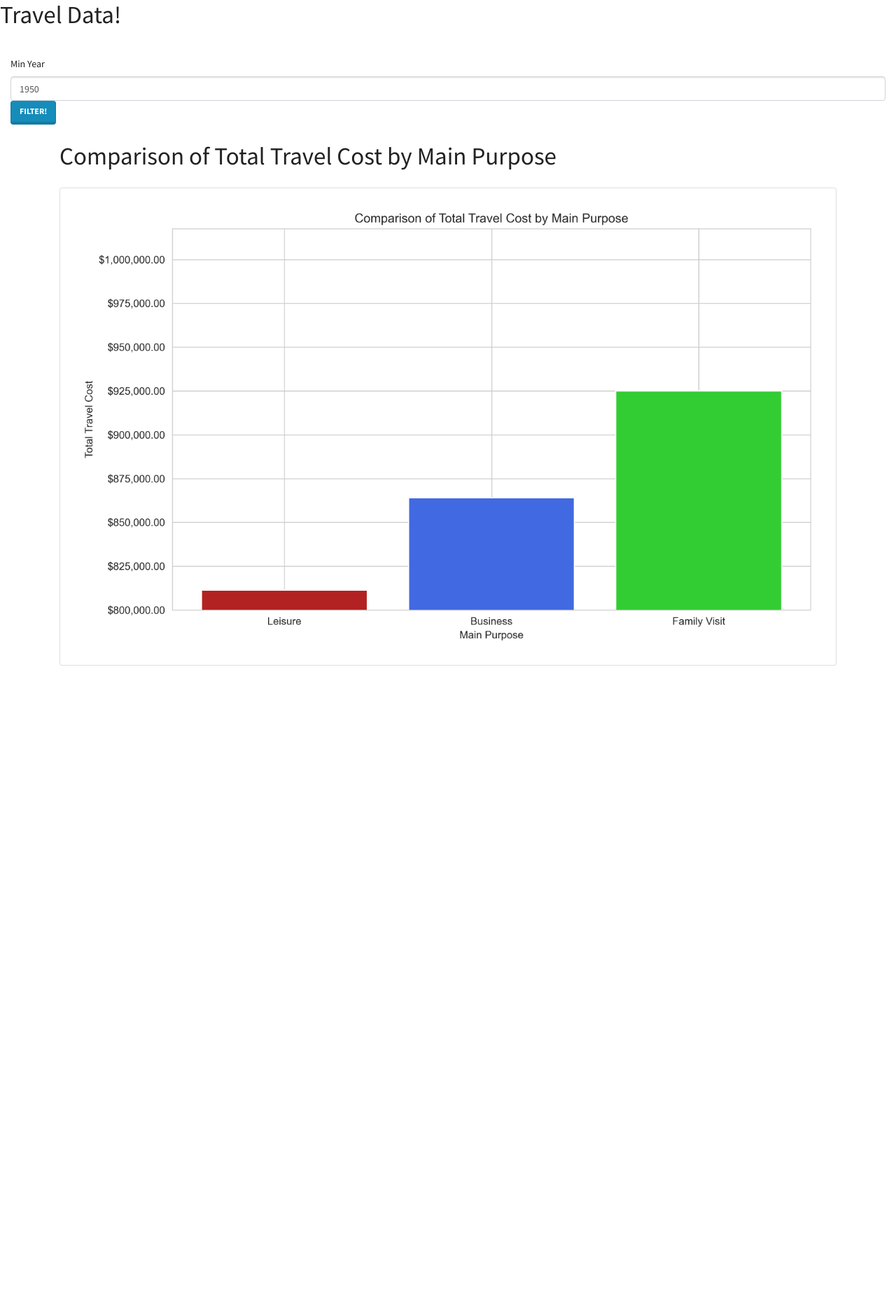
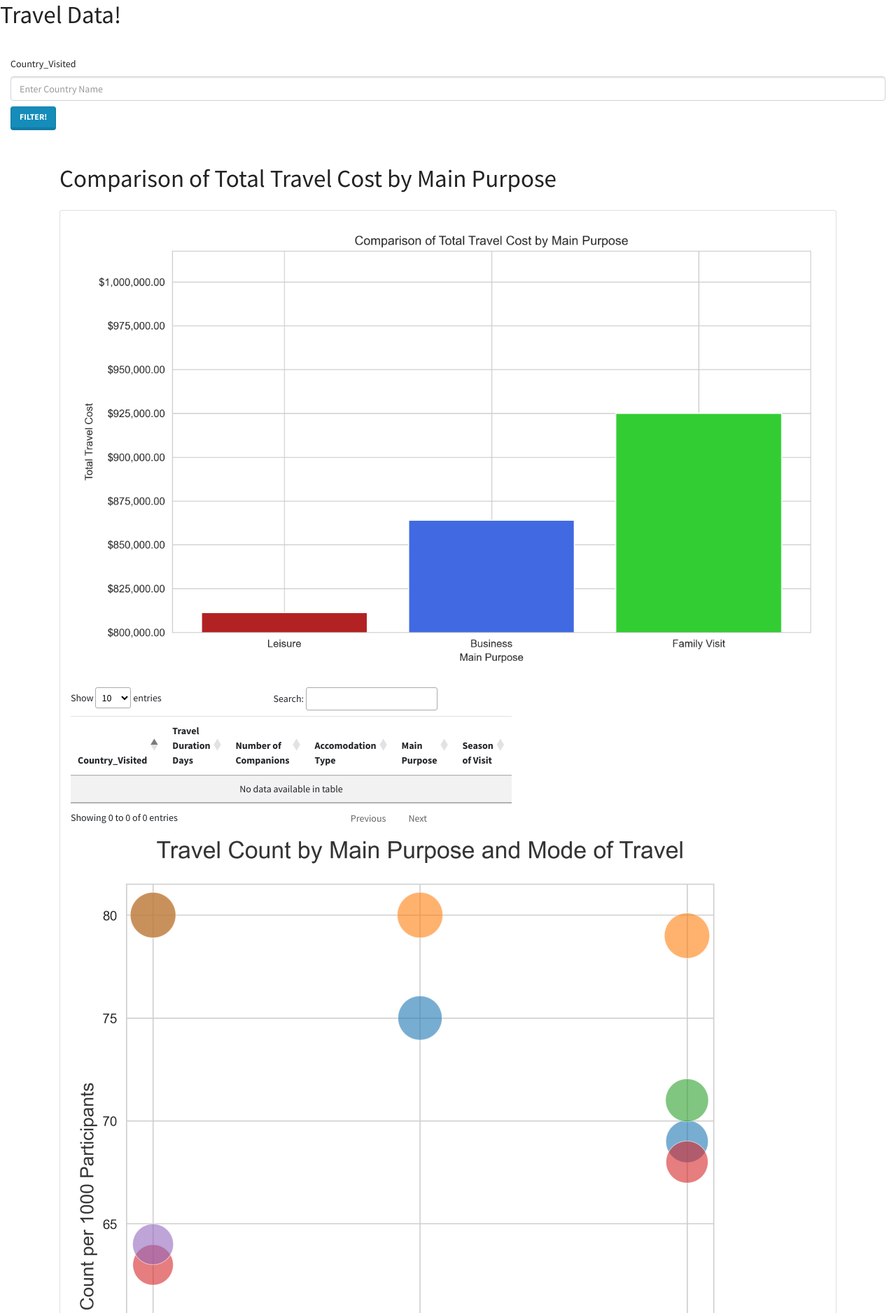
Before and after one commit to CymbalOfJoy/Project_3-Group_7, a Flask app: page /dashboard in a window 1280 px wide. Shown: the part 57-1933 px from the top of the page at 70% size. Before the commit the page ends 1008 px from the top, so only its background shows below. Run offline with Flask 3, Linux system fonts and the light colour scheme; some libraries are stand-ins or nearby versions.

Commit message:
02/16 Update work -BM

```diff
--- a/app/app.py
+++ b/app/app.py
@@ -1,4 +1,7 @@
 import pandas as pd
+import matplotlib.pyplot as plt
+import seaborn as sns
+import numpy as np
 from flask import Flask, jsonify, render_template, redirect, request
 from SQLHelper import SQLHelper
 
@@ -40,12 +43,12 @@ def works_cited():
 # API Routes
 #################################################
 
-@app.route("/api/v1.0/linedata/")
-def linedata():
+@app.route("/api/v1.0/bubbledata/")
+def bubbledata():
     # Execute queries
-    df = sql_helper.query_line_data()
+    df2 = sql_helper.query_bubble_data()
     # Turn DataFrame into List of Dictionary
-    data = df.to_dict(orient="records")
+    data = df2.to_dict(orient="records")
     return jsonify(data)
 
 @app.route("/api/v1.0/bar_data/")
@@ -56,13 +59,36 @@ def bar_data():
     data = df1.to_dict(orient="records")
     return jsonify(data)
 
+
+
+@app.route("/api/v1.0/table_data")
+def filter_data():
+    country = request.args.get('Country_Visited')
+    if not country:
+        return jsonify([])  # Return an empty list if no country is provided
+    df = sql_helper.query_filtered_data(country)
+    data = df.to_dict(orient="records")
+    return jsonify(data)
+
+
 @app.route("/api/v1.0/pie_data/")
 def pie_data():
     # Execute Query
     df = sql_helper.query_pie_data()
     # Turn DataFrame into List of Dictionary
     data = df.to_dict(orient="records")
+
+    # Create a pie chart for the 'Country_Visited' column
+    plt.figure(figsize=(10, 7))
+    df.set_index('Country_Visited')['Count'].plot.pie(autopct='%1.1f%%', startangle=140, cmap='viridis')
+    plt.title('Precentage of Visitors to Each Country')
+    plt.ylabel('')  # This removes the y-label
+    plt.savefig('static/pie_chart.png')
+
+    # Return the JSON data
     return jsonify(data)
+plt.tight_layout()
+plt.show()
 
 @app.route("/api/v1.0/map_data/")
 def map_data():
--- a/app/static/js/app.js
+++ b/app/static/js/app.js
@@ -9,11 +9,11 @@
 // Loop through an array of grades and build the entire table body from scratch
 
 // Use D3 to select the table
-let table = d3.select("#earthquake_table");
+let table = d3.select("#table_data");
 let tbody = table.select("tbody");
 
 // Make Table Interactive
-let dt_table = new DataTable('#earthquake_table');
+let dt_table = new DataTable('#table_data');
 
 // Event Listener
 d3.select("#filter-btn").on("click", function () {
@@ -28,9 +28,9 @@ function doWork() {
   // Fetch the JSON data and console log it
 
   // get value
-  let min_year = d3.select("#min-year").property("value"); // user input
-  let url1 = `/api/v1.0/bar_data/${min_year}`;
-  let url2 = `/api/v1.0/table_data/${min_year}`
+  let Country_Visited = d3.select("#Country_Visited").property("value"); // user input
+  let url1 = `/api/v1.0/bar_data/${Country_Visited}`;
+  let url2 = `/api/v1.0/table_data/${Coun}`
 
   // Make Request
   d3.json(url1).then(function (data) {
@@ -58,16 +58,15 @@ function makeTable(data) {
     let table_row = tbody.append("tr");
 
     // Append Cells
-    table_row.append("td").text(row.year);
-    table_row.append("td").text(row.magnitude);
-    table_row.append("td").text(row.source);
-    table_row.append("td").text(row.type);
-    table_row.append("td").text(row.latitude);
-    table_row.append("td").text(row.longitude);
+    table_row.append("td").text(row.Country_Visited);
+    table_row.append("td").text(row.Travel_Duration_Days);
+    table_row.append("td").text(row.Number_of_Companions);
+    table_row.append("td").text(row.Latitude);
+    table_row.append("td").text(row.Longitude);
   }
 
   // Make Table Interactive (again)
-  dt_table = new DataTable('#earthquake_table', {
+  dt_table = new DataTable('#table_data', {
     order: [[0, 'desc']] // Sort by column 1 desc
   });
 }
@@ -76,8 +75,8 @@ function makeTable(data) {
 function makeBarPlot(data) {
   // Create Trace
   let trace = {
-    x: data.map(row => row.year),
-    y: data.map(row => row.num_earthquakes),
+    x: data.map(row => row.Country_Visited),
+    y: data.map(row => row.num_),
     type: 'bar',
     marker: {
       color: 'firebrick'
@@ -90,16 +89,16 @@ function makeBarPlot(data) {
   // Apply a title to the layout
   let layout = {
     title: {
-      text: `Number of Earthquakes by Year`
+      text: `Comparison of Total Travel Cost by Main Purpose`
     },
     yaxis: {
       title: {
-        text: 'Number of Earthquakes'
+        text: 'Main Purpose'
       }
     },
     xaxis: {
       title: {
-        text: 'Year'
+        text: 'Total Travel Cost'
       }
     },
     height: 600
--- a/app/templates/dashboard.html
+++ b/app/templates/dashboard.html
@@ -52,12 +52,12 @@
     <div class="container-fluid">
         <div class="row">
             <div class="col-md-12">
-                <label class="col-form-label mt-4" for="min-year">Min Year</label>
-                <input class="form-control" id="min-year" name="min-year" type="number" value="1950" min="1950">
-                <button type="button" class="btn btn-primary" id="filter-btn">Filter!</button>
+                <label class="col-form-label mt-4" for="Name of European Country">Country_Visited</label>
+                <input class="form-control" id="countryInput" name="Country" type="text" placeholder="Enter Country Name">
+                <button type="button" class="btn btn-primary mt-2" id="filter-btn">Filter!</button>
             </div>
         </div>
-        <div class="row">
+        <div class="row mt-4">
             <!-- BAR -->
             <div class="container">
               <h1 class="my-4">Comparison of Total Travel Cost by Main Purpose</h1>
@@ -65,15 +65,73 @@
                   <div class="card-body">
                       <img src="{{ url_for('static', filename='images/travel_cost_chart.png') }}" alt="Bar Chart" class="img-fluid">
                   </div>
+                  <div class="col-md-6">
+                    <!-- Table -->
+                    <table id="table_data" class="table table-striped table-hover">
+                        <thead>
+                            <tr>
+                                <th>Country_Visited</th>
+                                <th>Travel Duration Days</th>
+                                <th>Number of Companions</th>
+                                <th>Accomodation Type</th>
+                                <th>Main Purpose</th>
+                                <th>Season of Visit</th>
+                            </tr>
+                        </thead>
+                        <tbody>
+                        </tbody>
+                    </table>
+                </div>
+                  <!--BUBBLE-->
+                  <div class="container">
+                    <div class="chart-container">
+                        <img src="static/images/bubble_chart.png" alt="Bubble Chart">
+                    </div>
                     </thead>
                     <tbody>
                     </tbody>
                 </table>
+                <!-- Pie Chart -->
+                <div class="container mt-4">
+                  <h2>Distribution of Countries Visited</h2>
+                  <div class="card">
+                      <div class="card-body">
+                          <img src="{{ url_for('static', filename='images/pie_chart.png') }}" alt="Pie Chart" class="img-fluid">
+                      </div>
+                  </div>
+                </div>
             </div>
         </div>
     </div>
 
-    <script src="static/js/app.js"></script>
+    <script>
+        $(document).ready(function() {
+            $('#filter-btn').click(function() {
+                var country = $('#countryInput').val();
+                $.ajax({
+                    url: "/api/v1.0/filter_data",
+                    type: "GET",
+                    data: { country: country },
+                    success: function(data) {
+                        var table = $('#table_data').DataTable();
+                        table.clear();
+                        data.forEach(function(row) {
+                            table.row.add([
+                                row.Country_Visited,
+                                row.Travel_Duration_Days,
+                                row.Number_of_Companions,
+                                row.Accommodation_Type,
+                                row.Main_Purpose,
+                                row.Season_of_Visit
+                            ]).draw();
+                        });
+                    }
+                });
+            });
+
+            $('#table_data').DataTable();
+        });
+    </script>
 </body>
 
 </html>
```
Also changed, not shown: app/SQLHelper.py (+137 -50 lines), Static(Not_In_Use)/about_us.html (renamed from Static/about_us.html), Static(Not_In_Use)/dashboard-1.html (renamed from Static/dashboard-1.html), Static(Not_In_Use)/index.html (renamed from Static/index.html), app/static/images/bubble_chart.png (added), app/static/images/pie_chart.png (added), 4 other files.
